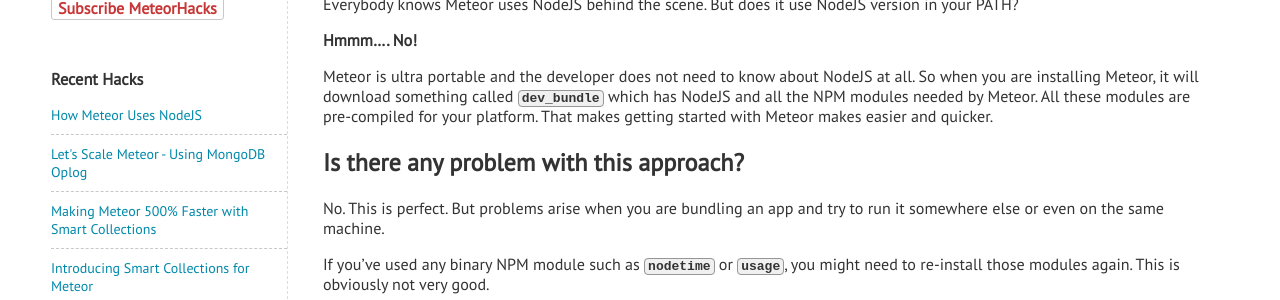
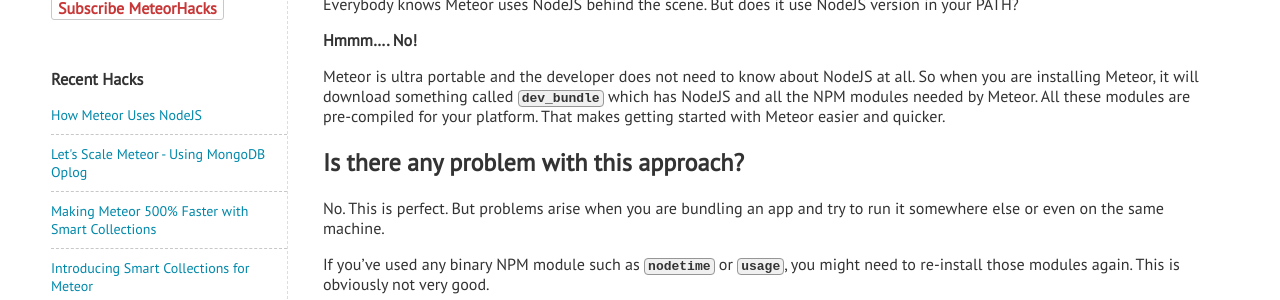
Before and after one commit to meteorhacks/meteorhacks.github.io, a Jekyll site: the page built from _posts/2013-08-09-how-meteor-uses-node.md, in a window 1280 px wide and 1400 px high. Shown: the part 282-582 px from the top of the window. Built offline with Jekyll 4.4.1, drawn with Linux system fonts in a browser that asks for light colours; some web fonts are replaced; comment, search, counter and statistics services are not loaded; some of the changed text lies outside the part shown.

Commit message:
fix typos

```diff
--- a/_posts/2013-08-09-how-meteor-uses-node.md
+++ b/_posts/2013-08-09-how-meteor-uses-node.md
@@ -9,7 +9,7 @@
 
 **Hmmm.... No!**
 
-Meteor is ultra portable and the developer does not need to know about NodeJS at all. So when you are installing Meteor, it will download something called `dev_bundle` which has NodeJS and all the NPM modules needed by Meteor. All these modules are pre-compiled for your platform. That makes getting started with Meteor makes easier and quicker.
+Meteor is ultra portable and the developer does not need to know about NodeJS at all. So when you are installing Meteor, it will download something called `dev_bundle` which has NodeJS and all the NPM modules needed by Meteor. All these modules are pre-compiled for your platform. That makes getting started with Meteor easier and quicker.
 
 ## Is there any problem with this approach?
 
@@ -17,7 +17,7 @@
 
 If you've used any binary NPM module such as `nodetime` or `usage`, you might need to re-install those modules again. This is obviously not very good.
 
-> What’s more, you may also need to re-install `fibers` as well.
+> What's more, you may also need to re-install `fibers` as well.
 
 You might also come across some errors not detected on the dev machine. The reason is, the node version Meteor uses and the version in your PATH is not the same.
 
@@ -30,7 +30,7 @@
 
 Solution #1 seems OK. But how about #2? How do I find the node version used by Meteor?
 
-I've 2 answers: One short and one long. Let's start with the short one. Life’s too short for long answers.
+I've 2 answers: One short and one long. Let's start with the short one. Life's too short for long answers.
 
 ## Finding NodeJS binary with mnode
 <iframe src="http://ghbtns.com/github-btn.html?user=arunoda&amp;repo=mnode&amp;type=watch&amp;count=true&amp;size=large" allowtransparency="true" frameborder="0" scrolling="0" width="125px" height="30px">
```
Also changed, not shown: other parts of _posts/2013-08-09-how-meteor-uses-node.md (+4 -4 lines).
